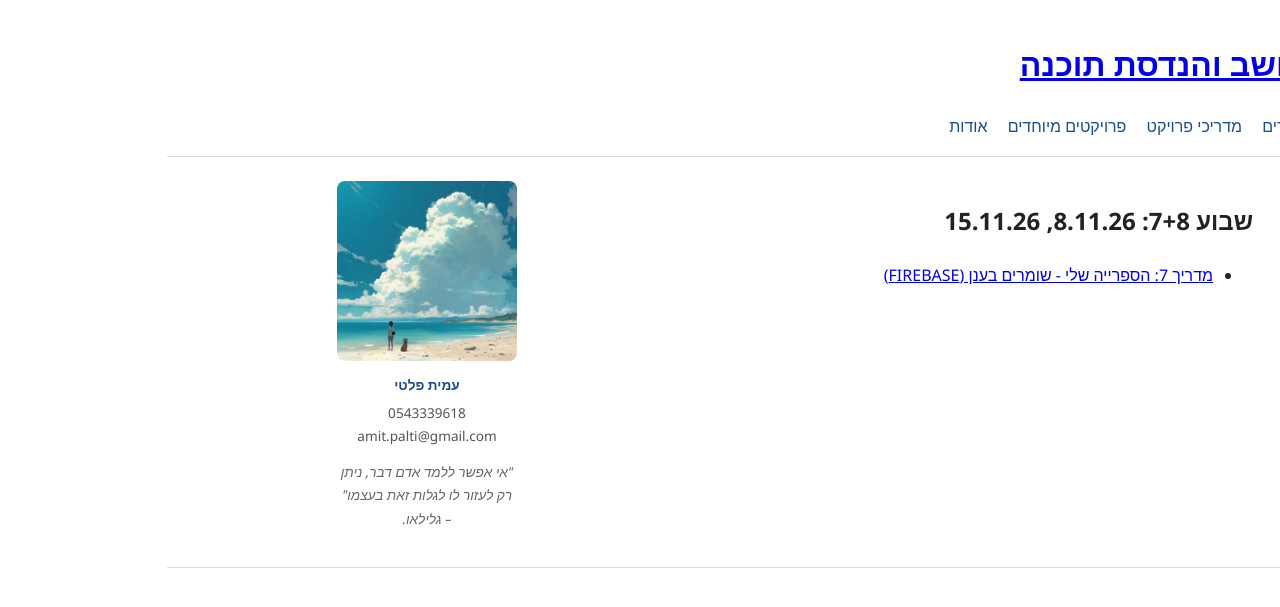
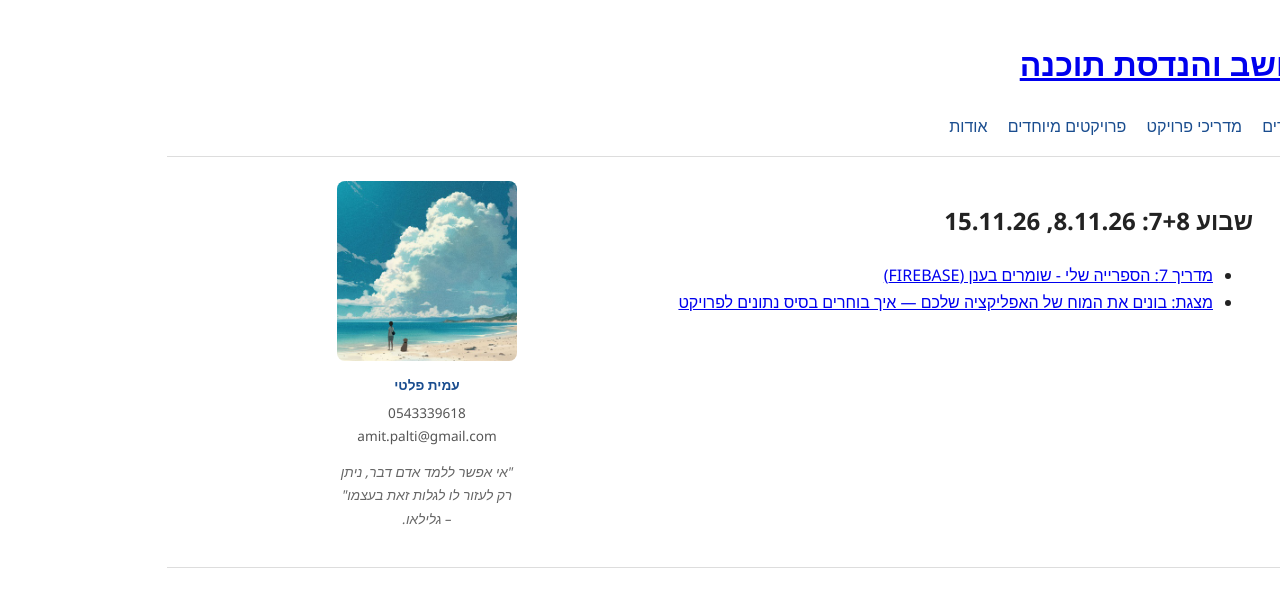
Before and after one commit to megidocs/amit4change, a Jekyll site: the page built from students/kita-yb/syllabus/week-07-08/index.md, in a window 1280 px wide. Shown: the top 607 px of the page. Built offline with Jekyll 4.4.1, drawn with Linux system fonts in a browser that asks for light colours.

Commit message:
Add files via upload

```diff
--- a/students/kita-yb/syllabus/week-07-08/index.md
+++ b/students/kita-yb/syllabus/week-07-08/index.md
@@ -7,3 +7,4 @@ permalink: /students/kita-yb/syllabus/week-07-08/
 ## שבוע 7+8: 8.11.26, 15.11.26
 
 - [מדריך 7: הספרייה שלי - שומרים בענן (FIREBASE)]({{ '/students/kita-yb/guides/guide-7-my-library-firebase.html' | relative_url }})
+- [מצגת: בונים את המוח של האפליקציה שלכם — איך בוחרים בסיס נתונים לפרויקט]({{ '/students/kita-yb/presentations/app-brain-database-choice.pdf' | relative_url }})
```
Also changed, not shown: 1 other file.
